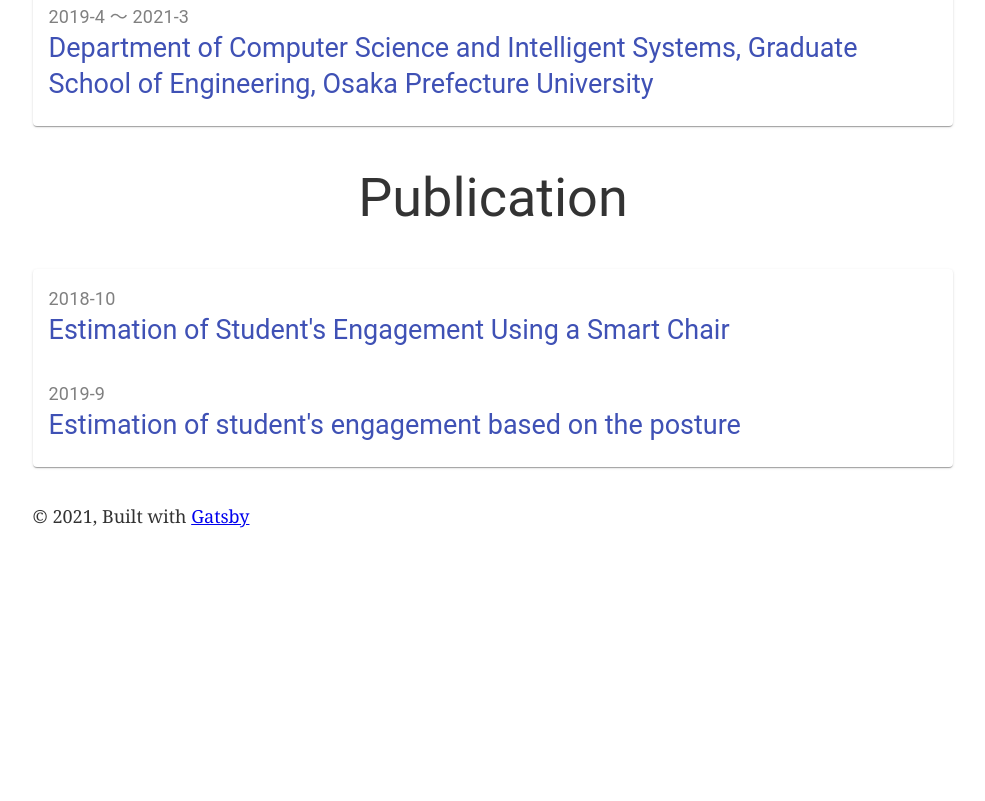
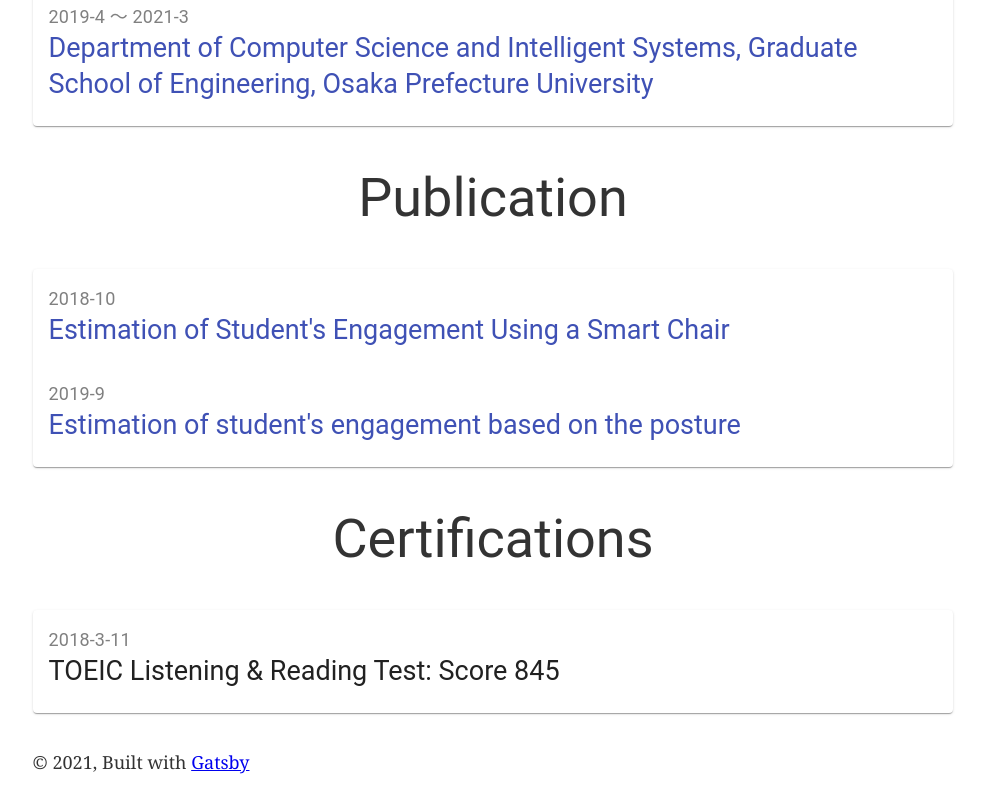
Before and after one commit to kazu914/kazu914.github.io, a Gatsby site: page /about in a window 1280 px wide. Shown: the part 1099-1900 px from the top of the page, without its empty margins (147-1132 px from the left). Before the commit the page ends 1654 px from the top, so only its background shows below. Built offline with nearby package versions, Linux system fonts and the light colour scheme; Gatsby itself is replaced by a stand-in of ours.

Commit message:
:sparkles: (about) add certifications

```diff
--- /dev/null
+++ b/src/organisms/certificationInfoCard/index.tsx
@@ -0,0 +1,16 @@
+import { Card, Grid } from "@material-ui/core"
+import React from "react"
+import { InfoCardContent } from "../../molecules"
+
+export default function CertificationInfoCard(): JSX.Element {
+  return (
+    <Card>
+      <Grid container alignItems="center">
+        <InfoCardContent
+          title="2018-3-11"
+          content="TOEIC Listening & Reading Test: Score 845"
+        />
+      </Grid>
+    </Card>
+  )
+}
--- a/src/organisms/index.tsx
+++ b/src/organisms/index.tsx
@@ -2,3 +2,4 @@ export { default as PostsList } from "./postsList"
 export { default as AboutInfoCard } from "./aboutInfoCard"
 export { default as EducationInfoCard } from "./educationInfoCard"
 export { default as PublicationInfoCard } from "./publicationInfoCard"
+export { default as CertificationInfoCard } from "./certificationInfoCard"
--- a/src/pages/about/index.tsx
+++ b/src/pages/about/index.tsx
@@ -3,6 +3,7 @@ import React from "react"
 import Layout from "../../components/layout"
 import {
   AboutInfoCard,
+  CertificationInfoCard,
   EducationInfoCard,
   PublicationInfoCard,
 } from "../../organisms"
@@ -28,6 +29,12 @@ export default function About(): JSX.Element {
         </Typography>
       </div>
       <PublicationInfoCard />
+      <div>
+        <Typography variant="h3" align="center" style={{ margin: 40 }}>
+          Certifications
+        </Typography>
+      </div>
+      <CertificationInfoCard />
     </Layout>
   )
 }
```
